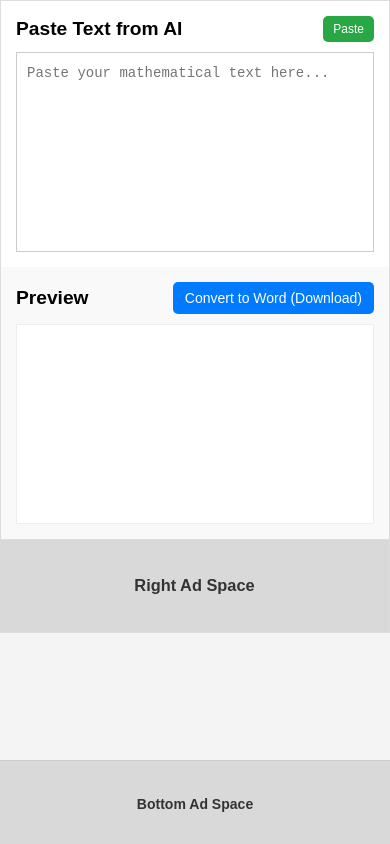
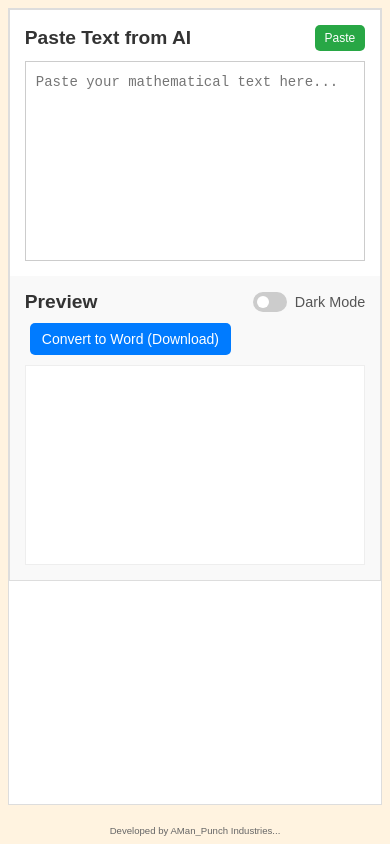
Before and after one commit to deshnyalwanda/school-work, a website: page index.html in a window 390 px wide. Drawn offline with nearby package versions, Linux system fonts and the light colour scheme.

Commit message:
Add files via upload

```diff
--- a/index.html
+++ b/index.html
@@ -8,21 +8,18 @@
     <script>
         MathJax = {
             tex: {
-                inlineMath: [['$', '$'], ['\\(', '\\)']] // Enable $...$ for inline math
+                inlineMath: [['$', '$'], ['\\(', '\\)']]
             },
             svg: {
-                fontCache: 'global' // For better performance
+                fontCache: 'global'
             }
         };
     </script>
     <script id="MathJax-script" src="https://cdn.jsdelivr.net/npm/mathjax@3/es5/tex-mml-chtml.js" async></script>
     <script src="https://cdn.jsdelivr.net/npm/marked/marked.min.js"></script>
-
-    <script async src="https://pagead2.googlesyndication.com/pagead/js/adsbygoogle.js?client=ca-pub-YOUR_PUBLISHER_ID"
-     crossorigin="anonymous"></script>
-
 </head>
 <body>
+    <div class="page-frame">
         <div class="main-content-wrapper">
             <div class="panel left-panel">
                 <div class="input-header">
@@ -34,37 +31,20 @@
             <div class="panel right-panel">
                 <div class="header">
                     <h2>Preview</h2>
+                    <div class="dark-mode-toggle-container">
+                        <label class="switch">
+                            <input type="checkbox" id="dark-mode-switch">
+                            <span class="slider round"></span>
+                        </label>
+                        <span class="toggle-label">Dark Mode</span>
+                    </div>
                     <button id="convert-button">Convert to Word (Download)</button>
                 </div>
                 <div id="preview-output"></div>
             </div>
-        <div class="ad-panel-right">
-            <h3>Right Ad Space</h3>
-            <ins class="adsbygoogle"
-                 style="display:block"
-                 data-ad-client="ca-pub-YOUR_PUBLISHER_ID"
-                 data-ad-slot="YOUR_RIGHT_AD_SLOT_ID"
-                 data-ad-format="auto"
-                 data-full-width-responsive="true"></ins>
-            <script>
-                 (adsbygoogle = window.adsbygoogle || []).push({});
-            </script>
         </div>
+        <div class="footer-text">Developed by AMan_Punch Industries...</div>
     </div>
-
-    <div class="ad-container bottom-ad">
-        <h3>Bottom Ad Space</h3>
-        <ins class="adsbygoogle"
-             style="display:block"
-             data-ad-client="ca-pub-YOUR_PUBLISHER_ID"
-             data-ad-slot="YOUR_BOTTOM_AD_SLOT_ID"
-             data-ad-format="auto"
-             data-full-width-responsive="true"></ins>
-        <script>
-             (adsbygoogle = window.adsbygoogle || []).push({});
-        </script>
-    </div>
-
     <script src="script.js"></script>
 </body>
 </html>
--- a/script.js
+++ b/script.js
@@ -1,11 +1,9 @@
-// Get references to the HTML elements
 const inputText = document.getElementById('input-text');
 const previewOutput = document.getElementById('preview-output');
 const convertButton = document.getElementById('convert-button');
 const pasteButton = document.getElementById('paste-button');
+const darkModeSwitch = document.getElementById('dark-mode-switch');
 
-// --- Debounce Function ---
-// Ensures a function is not called too frequently.
 function debounce(func, delay) {
     let timeout;
     return function (...args) {
@@ -15,11 +13,6 @@ function debounce(func, delay) {
     };
 }
 
-// --- DeepSeek to ChatGPT LaTeX Conversion ---
-// This function aims to convert DeepSeek-style LaTeX delimiters
-// (\[...\], \(...\)) to ChatGPT-style ($$...$$, $...$) which are
-// generally more compatible with Markdown parsers and MathJax for web display
-// and subsequent Pandoc conversion from HTML.
 function isDeepseekStyle(input) {
     return (
         input.includes('\\[') ||
@@ -41,18 +34,15 @@ function convertLaTeX(input) {
     output = output.replace(/\\\]/g, '$$');
     output = output.replace(/\\\(/g, '$');
     output = output.replace(/\\\)/g, '$');
-    // Removed: output = output.replace(/^#+\s*(.*)$/gm, '**$1**'); // This line caused the bold/asterisk issue
-    output = output.replace(/^\s*---\s*$/gm, ''); // This removes horizontal rules.
+    output = output.replace(/^\s*---\s*$/gm, '');
     output = output.replace(/\\boxed\{(.*?)\}/g, '$1');
     return output;
 }
 
-// --- Process Input and Preview ---
-let lastInputScrollTop = 0; // Store last scroll position of input
-let lastPreviewScrollTop = 0; // Store last scroll position of preview
+let lastInputScrollTop = 0;
+let lastPreviewScrollTop = 0;
 
 function processText() {
-    // Save current scroll positions before updating
     lastInputScrollTop = inputText.scrollTop;
     lastPreviewScrollTop = previewOutput.scrollTop;
 
@@ -68,11 +58,8 @@ function processText() {
     previewOutput.innerHTML = html;
 
     if (window.MathJax) {
-        // Typeset and then restore scroll positions
         MathJax.typesetPromise([previewOutput])
             .then(() => {
-                // After MathJax typesets, the content height might change,
-                // so we restore the scroll positions.
                 inputText.scrollTop = lastInputScrollTop;
                 previewOutput.scrollTop = lastPreviewScrollTop;
             })
@@ -80,60 +67,49 @@ function processText() {
                 console.error('MathJax typesetting failed:', err)
             );
     } else {
-        // If MathJax isn't loaded, just restore scroll
         inputText.scrollTop = lastInputScrollTop;
         previewOutput.scrollTop = lastPreviewScrollTop;
     }
 }
 
-// Debounced version of processText
-const debouncedProcessText = debounce(processText, 300); // Adjust delay as needed
+const debouncedProcessText = debounce(processText, 300);
 
-// --- Sync Scroll ---
 let isProgrammaticScroll = false;
-let enableScrollingSync = true; // New flag to control scrolling sync
+let enableScrollingSync = true;
 
 function handleScrollSync(sourceElement, targetElement) {
     if (enableScrollingSync && !isProgrammaticScroll) {
         isProgrammaticScroll = true;
         const scrollPercentage = sourceElement.scrollTop / (sourceElement.scrollHeight - sourceElement.clientHeight);
         targetElement.scrollTop = scrollPercentage * (targetElement.scrollHeight - targetElement.clientHeight);
-        // No setTimeout needed here, as isProgrammaticScroll prevents infinite loop
-        isProgrammaticScroll = false; // Immediately reset
+        isProgrammaticScroll = false;
     }
 }
 
 inputText.addEventListener('scroll', () => handleScrollSync(inputText, previewOutput));
 previewOutput.addEventListener('scroll', () => handleScrollSync(previewOutput, inputText));
 
-// Use the debounced version for input
 inputText.addEventListener('input', debouncedProcessText);
 
-
-// --- Paste Button Functionality ---
 pasteButton.addEventListener('click', async () => {
-    enableScrollingSync = false; // Disable scrolling sync during paste and processing
+    enableScrollingSync = false;
     try {
         const clipboardText = await navigator.clipboard.readText();
         inputText.value = clipboardText;
 
-        await processText(); // Directly call and await processText for immediate update
+        await processText();
     } catch (err) {
         console.error('Failed to read clipboard contents: ', err);
         alert('Failed to paste from clipboard. Please ensure you have granted clipboard access or paste manually (Ctrl+V/Cmd+V).');
     } finally {
-        enableScrollingSync = true; // Re-enable scrolling sync after processing
+        enableScrollingSync = true;
     }
 });
 
-// --- Convert and Download as DOCX ---
 function downloadDocx() {
-    // Ensure MathJax has finished rendering before attempting to convert to DOCX
     if (typeof MathJax !== 'undefined' && MathJax.typesetPromise) {
-        // Wait for MathJax to finish processing the current preview
         MathJax.typesetPromise([previewOutput])
             .then(() => {
-                // Get the HTML content from the preview area after MathJax has rendered it
                 const contentToConvert = previewOutput.innerHTML;
 
                 fetch('/convert-to-docx', {
@@ -145,22 +121,20 @@ function downloadDocx() {
                     })
                     .then(response => {
                         if (!response.ok) {
-                            // Read the error message from the server if available
                             return response.text().then(text => {
                                 throw new Error(`Server error: ${response.status} - ${text}`);
                             });
                         }
-                        return response.blob(); // Get the response as a blob (the DOCX file)
+                        return response.blob();
                     })
                     .then(blob => {
-                        // Create a temporary URL for the blob and trigger download
                         const link = document.createElement('a');
                         link.href = URL.createObjectURL(blob);
-                        link.download = 'math_document.docx'; // Suggested filename
+                        link.download = 'math_document.docx';
                         document.body.appendChild(link);
                         link.click();
                         document.body.removeChild(link);
-                        URL.revokeObjectURL(link.href); // Clean up the object URL
+                        URL.revokeObjectURL(link.href);
                     })
                     .catch(error => {
                         console.error('Error during DOCX conversion or download:', error);
@@ -177,8 +151,22 @@ function downloadDocx() {
     }
 }
 
-// --- Hook download button ---
 convertButton.addEventListener('click', downloadDocx);
 
-// --- Initial Render ---
-processText(); // Call initially to render any pre-filled content
+darkModeSwitch.addEventListener('change', () => {
+    if (darkModeSwitch.checked) {
+        document.body.classList.add('dark-mode');
+        localStorage.setItem('theme', 'dark');
+    } else {
+        document.body.classList.remove('dark-mode');
+        localStorage.setItem('theme', 'light');
+    }
+});
+
+document.addEventListener('DOMContentLoaded', () => {
+    if (localStorage.getItem('theme') === 'dark') {
+        document.body.classList.add('dark-mode');
+        darkModeSwitch.checked = true;
+    }
+    processText();
+});
--- a/style.css
+++ b/style.css
@@ -3,74 +3,51 @@ body {
     margin: 0;
     padding: 0;
     display: flex;
-    flex-direction: column; /* Stack children vertically */
-    min-height: 100vh; /* Ensure body takes full viewport height */
-    overflow: hidden; /* Prevent body scroll, individual sections will scroll */
-    background-color: #f4f4f4;
+    flex-direction: column;
+    min-height: 100vh;
+    overflow: hidden;
+    background-color: #f4f4f4; /* Light mode default body background */
+    color: #333; /* Default text color */
 }
 
-/* Ad Container Styling (Top/Bottom) */
-.ad-container {
-    width: 100%;
-    background-color: #e6e6e6; /* Light gray background for visibility */
-    padding: 10px;
-    text-align: center;
-    border-bottom: 1px solid #ccc; /* For top ad */
+.page-frame {
+    display: flex;
+    flex-direction: column;
+    flex-grow: 1;
+    padding: 3vw;
+    background-color: #FFF3E0; /* Light mode warm padding color */
     box-sizing: border-box;
-    font-size: 14px;
-    color: #555;
-    flex-shrink: 0; /* Prevent ads from shrinking */
-}
-
-.bottom-ad {
-    border-top: 1px solid #ccc; /* For bottom ad */
-    border-bottom: none;
+    overflow: hidden;
 }
 
 .main-content-wrapper {
-    display: flex; /* This now houses the two panels and the new right ad panel */
-    flex-grow: 1; /* Allow this wrapper to take all available vertical space */
+    display: flex;
+    flex-grow: 1;
     width: 100%;
-    overflow: hidden; /* Hide overflow of panels if they somehow exceed this */
-    box-sizing: border-box; /* Include padding and border in width calculations */
+    height: 100%;
+    overflow: hidden;
+    box-sizing: border-box;
+    background-color: #fff; /* Light mode main content background */
+    border: 1px solid #ddd; /* Light mode border */
 }
 
 .panel {
     padding: 20px;
-    border: 1px solid #ddd;
-    box-sizing: border-box; /* Include padding and border in width */
+    border: 1px solid #ddd; /* Light mode panel border */
+    box-sizing: border-box;
     display: flex;
-    flex-direction: column; /* Stack content vertically */
+    flex-direction: column;
 }
 
 .left-panel {
-    width: 40%; /* Left panel takes 40% of the main content wrapper */
-    background-color: #fff;
-    border-right: none; /* No border between panels */
+    width: 50%;
+    background-color: #fff; /* Light mode left panel background */
+    border-right: 1px solid #eee; /* Light mode border between panels */
 }
 
 .right-panel {
-    width: 40%; /* Right panel takes 40% of the main content wrapper */
-    background-color: #f9f9f9;
-    border-right: none; /* No border between right panel and new ad panel */
-}
-
-/* New Right Ad Panel Styling */
-.ad-panel-right {
-    width: 20%; /* Takes 1/5 of the main content wrapper */
-    background-color: #d9d9d9; /* Slightly different background for visual distinction */
-    padding: 20px;
-    border: 1px solid #ddd;
-    box-sizing: border-box;
-    display: flex;
-    flex-direction: column;
-    align-items: center; /* Center content horizontally */
-    justify-content: flex-start; /* Align content to the top */
-    text-align: center;
-    font-size: 14px;
-    color: #333;
-    overflow-y: auto; /* Allow this panel to scroll if its content overflows */
-    border-left: none; /* No border with the right panel */
+    width: 50%;
+    background-color: #f9f9f9; /* Light mode right panel background */
 }
 
 .header {
@@ -78,7 +55,9 @@ body {
     justify-content: space-between;
     align-items: center;
     margin-bottom: 10px;
-    flex-shrink: 0; /* Prevent header from shrinking */
+    flex-shrink: 0;
+    flex-wrap: wrap; /* Allow items to wrap on smaller screens */
+    gap: 10px; /* Space between header items */
 }
 
 .input-header {
@@ -86,20 +65,22 @@ body {
     justify-content: space-between;
     align-items: center;
     margin-bottom: 10px;
-    flex-shrink: 0; /* Prevent header from shrinking */
+    flex-shrink: 0;
 }
 
 textarea {
     width: 100%;
-    height: 400px; /* Fixed height for text area */
-    flex-grow: 0; /* Prevent textarea from growing beyond fixed height */
+    height: 400px;
+    flex-grow: 0;
     padding: 10px;
-    border: 1px solid #ccc;
-    resize: none; /* Disable manual resizing */
+    border: 1px solid #ccc; /* Light mode textarea border */
+    resize: none;
     font-size: 16px;
     line-height: 1.5;
     box-sizing: border-box;
-    overflow-y: auto; /* Enable vertical scrolling */
+    overflow-y: auto;
+    background-color: #fff; /* Light mode textarea background */
+    color: #333; /* Light mode textarea text color */
 }
 
 textarea.shrink-font {
@@ -108,12 +89,13 @@ textarea.shrink-font {
 
 button {
     padding: 10px 15px;
-    background-color: #007bff;
+    background-color: #007bff; /* Default button color */
     color: white;
     border: none;
     border-radius: 5px;
     cursor: pointer;
     font-size: 16px;
+    margin-left: 5px; /* Add some space between buttons */
 }
 
 button:hover {
@@ -122,8 +104,6 @@ button:hover {
 
 #paste-button {
     background-color: #28a745;
-    padding: 8px 12px;
-    font-size: 14px;
 }
 
 #paste-button:hover {
@@ -132,21 +112,22 @@ button:hover {
 
 h2 {
     margin: 0;
+    color: #333; /* Light mode heading color */
 }
 
 #preview-output {
-    flex-grow: 1; /* Allow preview content to take remaining space within its panel */
-    height: 400px; /* Fixed height for preview output area */
-    overflow-y: auto; /* Enable scrolling if content overflows */
+    flex-grow: 1;
+    height: 400px;
+    overflow-y: auto;
     padding: 10px;
-    border: 1px solid #eee;
-    background-color: #fff;
+    border: 1px solid #eee; /* Light mode preview border */
+    background-color: #fff; /* Light mode preview background */
     font-size: 16px;
     line-height: 1.6;
     box-sizing: border-box;
+    color: #333; /* Light mode preview text color */
 }
 
-/* Table Styling */
 table {
     width: 100%;
     border-collapse: collapse;
@@ -154,7 +135,7 @@ table {
 }
 
 table, th, td {
-    border: 1px solid #ccc;
+    border: 1px solid #ccc; /* Light mode table border */
 }
 
 th, td {
@@ -163,117 +144,257 @@ th, td {
 }
 
 th {
-    background-color: #f2f2f2;
+    background-color: #f2f2f2; /* Light mode table header background */
     font-weight: bold;
 }
 
 tr:nth-child(even) {
-    background-color: #f9f9f9;
+    background-color: #f9f9f9; /* Light mode even row background */
 }
 
-/* Updated styles for bottom ad space */
-.ad-container.bottom-ad {
-    height: 16.66vh; /* Approximately 1/6th of the viewport height */
-    background-color: #d9d9d9; /* Same color as .ad-panel-right */
-    display: flex;
-    flex-direction: column; /* Stack text and ad vertically */
-    justify-content: center;
-    align-items: center;
+.footer-text {
+    margin-top: 20px;
     text-align: center;
-    padding: 10px;
-    box-sizing: border-box;
-    border-top: 1px solid #ccc; /* Ensure existing border is kept */
-    border-bottom: none; /* Ensure existing border is kept */
+    font-size: 0.7em;
+    color: #666; /* Light mode footer text color */
+    flex-shrink: 0;
 }
 
-.ad-container.bottom-ad h3 {
-    margin-bottom: 10px; /* Adds space between the text and the ad */
-    color: #333; /* Example: Dark grey color for the text */
+/* --- Dark Mode Switch Styles --- */
+.dark-mode-toggle-container {
+    display: flex;
+    align-items: center;
+    gap: 8px;
 }
 
-/* --- Media Queries for Responsiveness --- */
+.toggle-label {
+    font-size: 0.9em;
+    color: #555;
+}
 
-/* For screens smaller than 768px (common tablet portrait and phone landscape) */
+.switch {
+    position: relative;
+    display: inline-block;
+    width: 34px; /* Smaller width */
+    height: 20px; /* Smaller height */
+}
+
+.switch input {
+    opacity: 0;
+    width: 0;
+    height: 0;
+}
+
+.slider {
+    position: absolute;
+    cursor: pointer;
+    top: 0;
+    left: 0;
+    right: 0;
+    bottom: 0;
+    background-color: #ccc;
+    transition: .4s;
+}
+
+.slider:before {
+    position: absolute;
+    content: "";
+    height: 12px; /* Smaller knob */
+    width: 12px; /* Smaller knob */
+    left: 4px;
+    bottom: 4px;
+    background-color: white;
+    transition: .4s;
+}
+
+input:checked + .slider {
+    background-color: #007bff; /* Active color */
+}
+
+input:focus + .slider {
+    box-shadow: 0 0 1px #007bff;
+}
+
+input:checked + .slider:before {
+    transform: translateX(14px); /* Smaller knob movement */
+}
+
+/* Rounded sliders */
+.slider.round {
+    border-radius: 20px; /* Adjust border-radius to match smaller size */
+}
+
+.slider.round:before {
+    border-radius: 50%;
+}
+
+
+/* --- Dark Mode Styles --- */
+body.dark-mode {
+    background-color: #1a1a1a; /* Dark body background */
+    color: #e0e0e0; /* Light text color */
+}
+
+body.dark-mode .page-frame {
+    background-color: #2c2c2c; /* Darker padding color */
+}
+
+body.dark-mode .main-content-wrapper {
+    background-color: #1a1a1a; /* Dark main content background */
+    border-color: #444; /* Darker border */
+}
+
+body.dark-mode .panel {
+    border-color: #444; /* Darker panel border */
+}
+
+body.dark-mode .left-panel {
+    background-color: #1f1f1f; /* Darker left panel background */
+    border-right-color: #444; /* Darker border between panels */
+}
+
+body.dark-mode .right-panel {
+    background-color: #242424; /* Darker right panel background */
+}
+
+body.dark-mode h2 {
+    color: #f0f0f0; /* Light heading color in dark mode */
+}
+
+body.dark-mode textarea {
+    background-color: #2a2a2a; /* Dark textarea background */
+    color: #e0e0e0; /* Light textarea text color */
+    border-color: #555; /* Darker textarea border */
+}
+
+body.dark-mode button {
+    background-color: #0056b3; /* Slightly darker blue for buttons in dark mode */
+    color: #f0f0f0;
+}
+
+body.dark-mode button:hover {
+    background-color: #004085;
+}
+
+body.dark-mode #paste-button {
+    background-color: #218838;
+}
+
+body.dark-mode #paste-button:hover {
+    background-color: #1e7e34;
+}
+
+body.dark-mode #preview-output {
+    background-color: #2a2a2a; /* Dark preview background */
+    color: #e0e0e0; /* Light preview text color */
+    border-color: #555; /* Dark preview border */
+}
+
+body.dark-mode table,
+body.dark-mode th,
+body.dark-mode td {
+    border-color: #555; /* Dark table border */
+}
+
+body.dark-mode th {
+    background-color: #3a3a3a; /* Dark table header background */
+}
+
+body.dark-mode tr:nth-child(even) {
+    background-color: #2e2e2e; /* Dark even row background */
+}
+
+body.dark-mode .footer-text {
+    color: #aaa; /* Lighter footer text color in dark mode */
+}
+
+body.dark-mode .toggle-label {
+    color: #ccc; /* Light color for toggle label in dark mode */
+}
+
+body.dark-mode .switch input:checked + .slider {
+    background-color: #4CAF50; /* A distinct active color for dark mode switch */
+}
+
+/* Media Queries for Responsiveness - adjusted padding for consistency */
 @media (max-width: 768px) {
+    .page-frame {
+        padding: 4vw;
+    }
+
     .main-content-wrapper {
-        flex-direction: column; /* Stack panels vertically */
-        overflow-y: auto; /* Allow vertical scrolling for the wrapper */
+        flex-direction: column;
+        overflow-y: auto;
     }
 
     .left-panel,
-    .right-panel,
-    .ad-panel-right {
-        width: 100%; /* Make panels take full width */
-        border-right: 1px solid #ddd; /* Restore right border for stacked panels */
-        border-bottom: 1px solid #ddd; /* Add a bottom border between stacked panels */
+    .right-panel {
+        width: 100%;
+        border-right: 1px solid #ddd;
+        border-bottom: 1px solid #ddd;
+    }
+
+    body.dark-mode .left-panel,
+    body.dark-mode .right-panel {
+        border-right-color: #444;
+        border-bottom-color: #444;
     }
 
     .left-panel {
-        border-bottom: none; /* No bottom border for left panel as right panel will have top */
+        border-bottom: none;
     }
 
     .right-panel {
-        border-top: none; /* No top border for right panel as left panel will have bottom */
-    }
-
-    .ad-panel-right {
-        order: 3; /* Move the right ad panel to the bottom when stacked */
-        border-top: none; /* Remove top border if it follows right-panel */
-        border-bottom: 1px solid #ddd; /* Add a bottom border */
+        border-top: none;
     }
 
     textarea,
     #preview-output {
-        height: 250px; /* Reduce height for smaller screens */
+        height: 250px;
     }
 }
 
-/* For screens smaller than 480px (common phone portrait) */
 @media (max-width: 480px) {
     .panel {
-        padding: 15px; /* Reduce padding for smaller screens */
+        padding: 15px;
     }
 
     button {
-        font-size: 14px; /* Smaller font size for buttons */
+        font-size: 14px;
         padding: 8px 12px;
     }
 
     #paste-button {
-        font-size: 12px; /* Even smaller for paste button */
+        font-size: 12px;
         padding: 6px 10px;
     }
 
     textarea,
     #preview-output {
-        font-size: 14px; /* Smaller font for text areas */
-        height: 200px; /* Further reduce height for very small screens */
+        font-size: 14px;
+        height: 200px;
     }
 
-    .ad-container {
-        padding: 8px; /* Slightly less padding for ad containers */
-        font-size: 12px; /* Smaller font for ad text */
-    }
-
-    .ad-container.bottom-ad {
-        height: auto; /* Let the height be determined by content */
-        min-height: 10vh; /* Minimum height for visibility */
+    .page-frame {
+        padding: 2vw;
     }
 
     h2 {
-        font-size: 1.2em; /* Adjust heading size */
+        font-size: 1.2em;
     }
 
-    /* Adjust table font size for readability */
     table, th, td {
         font-size: 14px;
     }
+
+    .footer-text {
+        font-size: 0.6em;
+    }
 }
 
-/* Optional: Landscape mode for phones */
 @media (max-height: 400px) and (max-width: 800px) and (orientation: landscape) {
     textarea,
     #preview-output {
-        height: 150px; /* Even shorter in landscape to maximize vertical space */
+        height: 150px;
     }
 }
```
Lines whose indentation alone changed are shown as unchanged.
